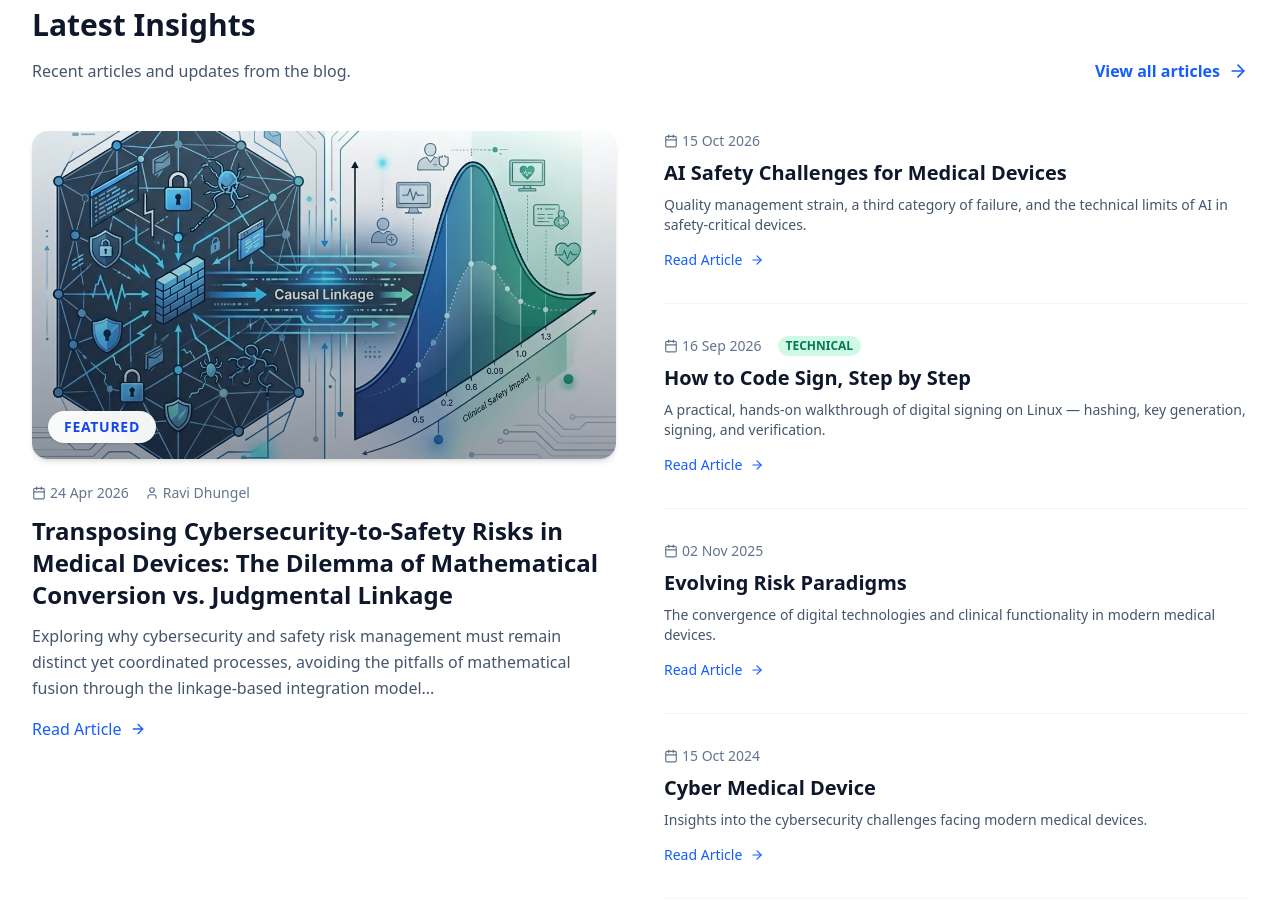
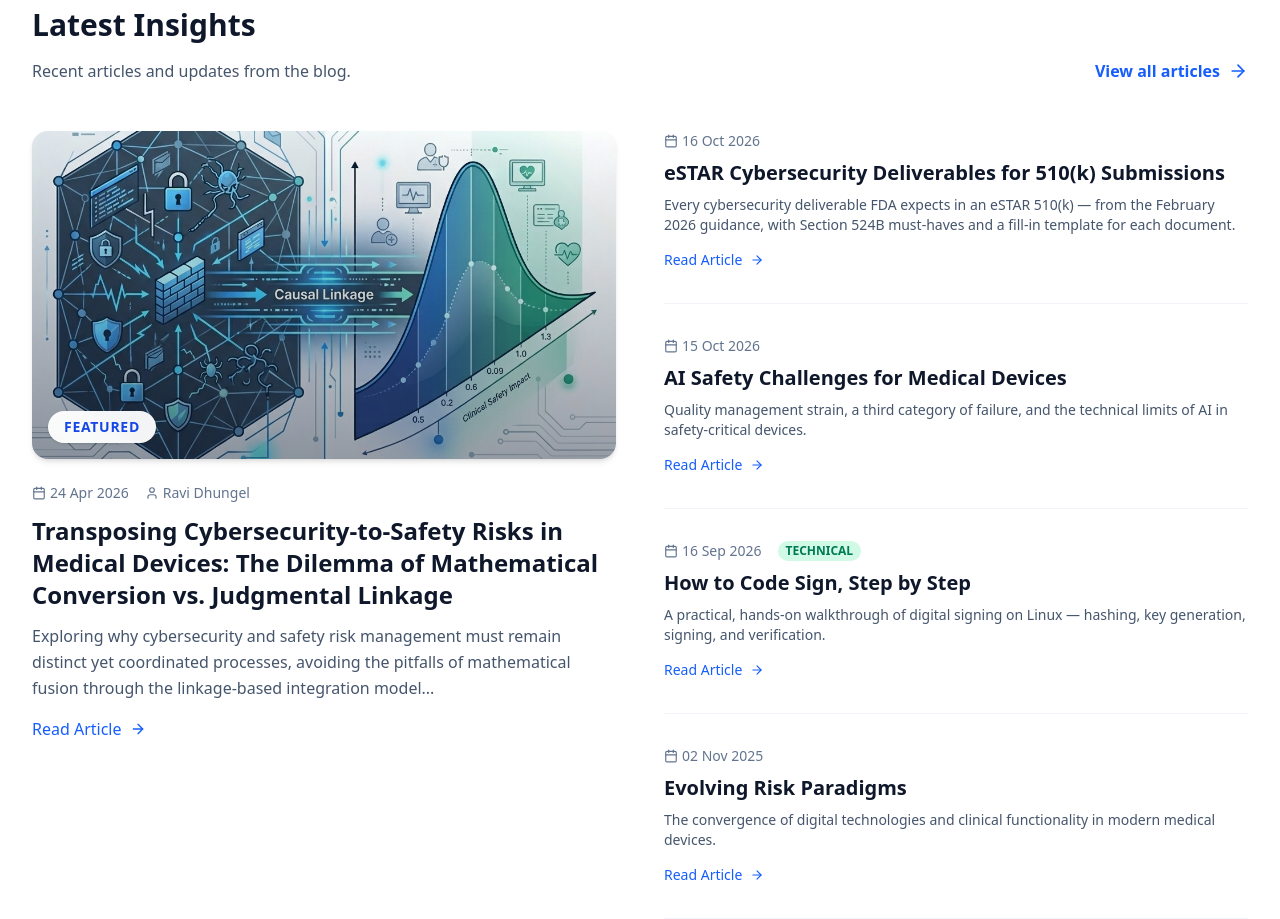
Before and after one commit to nepalboy/medicsec, a React (Vite) app: page / in a window 1280 px wide. Shown: the part 1380-2299 px from the top of the page. Built offline with nearby package versions, Linux system fonts and the light colour scheme.

Commit message:
Add eSTAR article to homepage Latest Insights

```diff
--- a/src/components/LatestArticles.tsx
+++ b/src/components/LatestArticles.tsx
@@ -49,6 +49,12 @@ export const LatestArticles: React.FC = () => {
                     {/* Secondary List */}
                     <div className="space-y-8">
                         {[
+                            {
+                                title: "eSTAR Cybersecurity Deliverables for 510(k) Submissions",
+                                date: "16 Oct 2026",
+                                link: "/articles/estar-cybersecurity-510k",
+                                excerpt: "Every cybersecurity deliverable FDA expects in an eSTAR 510(k) — from the February 2026 guidance, with Section 524B must-haves and a fill-in template for each document."
+                            },
                             {
                                 title: "AI Safety Challenges for Medical Devices",
                                 date: "15 Oct 2026",
```
Also changed, not shown: 1 other file (tests, documents, lock files or other folders).
